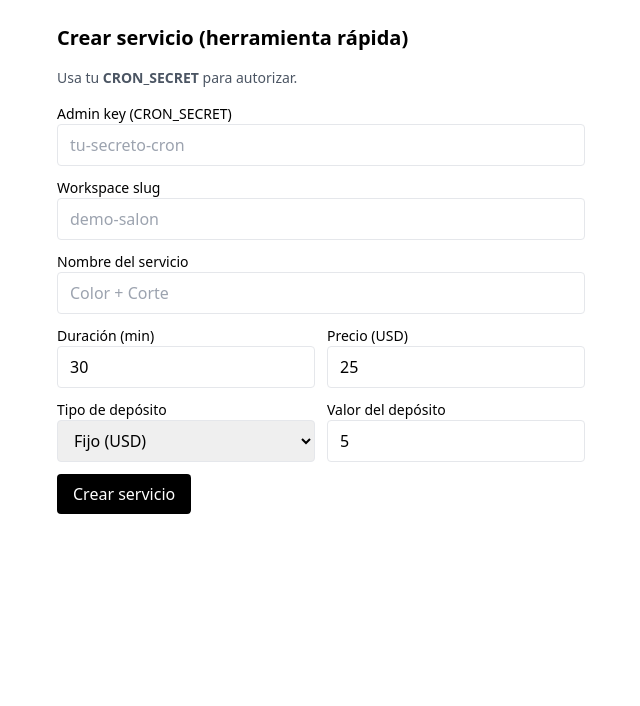
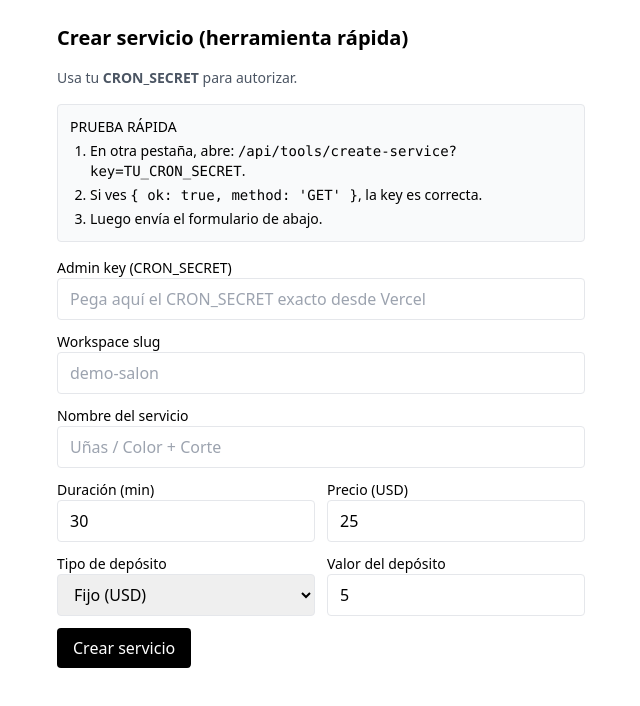
Before and after one commit to LuisDiaz1234/reservoya, a Next.js app in the folder apps/web/: page /app-tools/create-service in a window 1280 px wide. Shown: the top 706 px of the page, without its empty margins (319-959 px from the left). Built offline with nearby package versions, Linux system fonts and the light colour scheme.

Commit message:
Update page.tsx

```diff
--- a/apps/web/app/app-tools/create-service/page.tsx
+++ b/apps/web/app/app-tools/create-service/page.tsx
@@ -28,11 +28,17 @@ export default function CreateServiceTool() {
           durationMinutes: Number(state.duration),
           priceUsd: Number(state.price),
           depositType: state.depType,
-          depositValue: state.depVal
+          depositValue: Number(state.depVal)
         })
       });
-      const json = await res.json();
-      setResult({ status: res.status, json });
+
+      // Intentar JSON, si falla, caemos a texto
+      let data: any;
+      const text = await res.text();
+      try { data = JSON.parse(text); }
+      catch { data = { ok: false, raw: text }; }
+
+      setResult({ status: res.status, json: data });
     } catch (e: any) {
       setResult({ status: 0, json: { ok: false, error: String(e?.message || e) } });
     } finally {
@@ -45,6 +51,15 @@ export default function CreateServiceTool() {
       <h1 className="text-xl font-semibold">Crear servicio (herramienta rápida)</h1>
       <p className="text-sm text-gray-600">Usa tu <b>CRON_SECRET</b> para autorizar.</p>
 
+      <div className="rounded border p-3 bg-gray-50 text-sm">
+        <div className="font-medium mb-1">PRUEBA RÁPIDA</div>
+        <ol className="list-decimal ml-5 space-y-1">
+          <li>En otra pestaña, abre: <code>/api/tools/create-service?key=TU_CRON_SECRET</code>.</li>
+          <li>Si ves <code>{"{ ok: true, method: 'GET' }"}</code>, la key es correcta.</li>
+          <li>Luego envía el formulario de abajo.</li>
+        </ol>
+      </div>
+
       <form onSubmit={handleSubmit} className="space-y-3">
         <div>
           <label className="block text-sm font-medium">Admin key (CRON_SECRET)</label>
@@ -52,7 +67,7 @@ export default function CreateServiceTool() {
             value={state.key}
             onChange={e => setState(s => ({ ...s, key: e.target.value }))}
             className="border rounded px-3 py-2 w-full"
-            placeholder="tu-secreto-cron"
+            placeholder="Pega aquí el CRON_SECRET exacto desde Vercel"
             required
           />
         </div>
@@ -74,7 +89,7 @@ export default function CreateServiceTool() {
             value={state.name}
             onChange={e => setState(s => ({ ...s, name: e.target.value }))}
             className="border rounded px-3 py-2 w-full"
-            placeholder="Color + Corte"
+            placeholder="Uñas / Color + Corte"
             required
           />
         </div>
```
